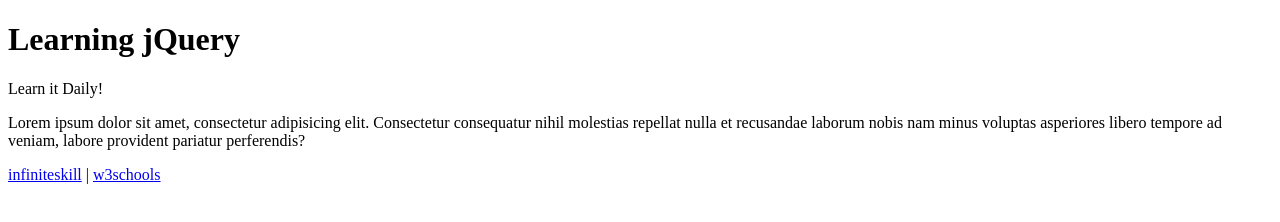
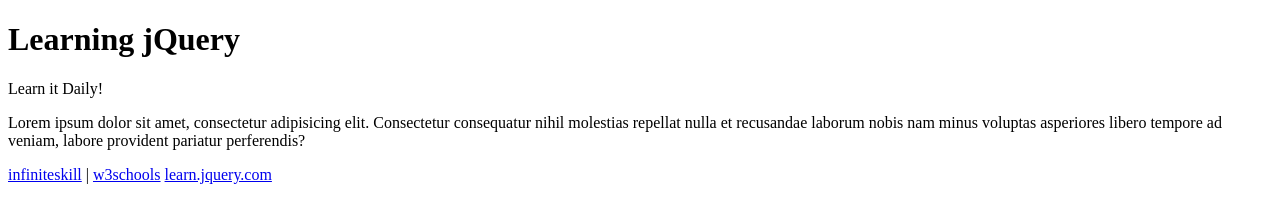
Before and after one commit to mobarakali/jqueryDaily, a plain HTML site: page index.html in a window 1280 px wide. Drawn offline with Linux system fonts and the light colour scheme.

Commit message:
ink added

```diff
--- a/index.html
+++ b/index.html
@@ -13,6 +13,7 @@
     <p>
         <a href="infiniteskill/index.html">infiniteskill</a> |
         <a href="w3schools/index.html">w3schools</a>
+        <a href="learn.jquery.com/index.html">learn.jquery.com</a>
     </p>
 </body>
 
```
